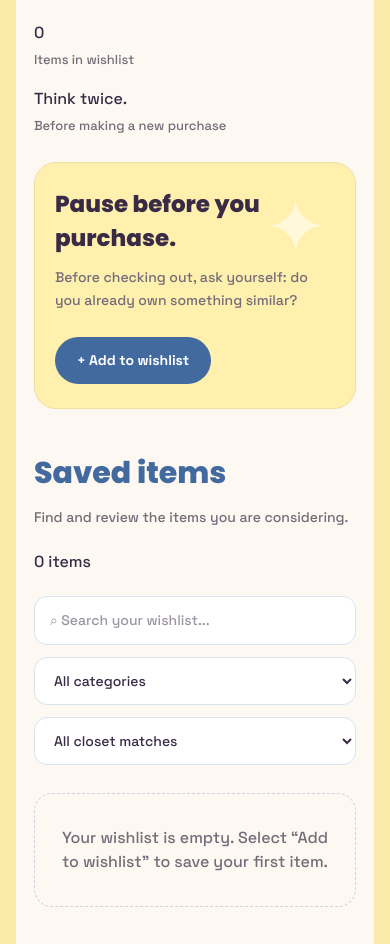
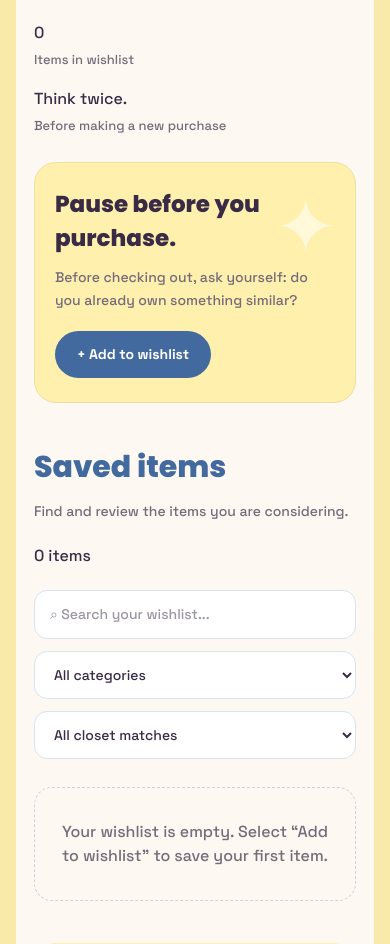
Before and after one commit to pbp-kelompok-a12/RESTYLE, a Django app: page /wishlist/ in a window 390 px wide. Shown: the part 293-1237 px from the top of the page. Run offline with Django 5.2, Linux system fonts and the light colour scheme; some libraries are stand-ins or nearby versions; some web fonts are replaced.

Commit message:
Fix wishlist layout and button overlap

```diff
--- a/main/urls.py
+++ b/main/urls.py
@@ -13,5 +13,4 @@ urlpatterns = [
     path('logout/', logout_user, name='logout'),
     path('profile/', profile_view, name="profile"),
     path('wishlist/', wishlist_view, name='wishlist'),
-
 ]
--- a/static/css/wishlist.css
+++ b/static/css/wishlist.css
@@ -1200,3 +1200,77 @@
         flex-wrap: wrap;
     }
 }
+
+/* Prevent the decorative star from covering the button */
+.wishlist-reminder {
+    gap: 32px;
+    padding-right: 40px;
+}
+
+.wishlist-reminder::after {
+    right: 125px;
+    z-index: 0;
+    pointer-events: none;
+}
+
+.wishlist-reminder > * {
+    position: relative;
+    z-index: 1;
+}
+
+/* Keep the Add to Wishlist button above decoration */
+.wishlist-reminder .wishlist-button,
+.wishlist-reminder #open-wishlist-form {
+    position: relative;
+    z-index: 2;
+    flex-shrink: 0;
+}
+
+/* Center Saved Items content and give it balanced spacing */
+.saved-items-section {
+    width: 100%;
+    max-width: 1100px;
+    margin: 42px auto;
+}
+
+/* Balance search and dropdown widths */
+.wishlist-filters {
+    display: grid;
+    grid-template-columns: minmax(0, 1fr) 180px 210px;
+    gap: 12px;
+    width: 100%;
+    max-width: 100%;
+    margin-left: auto;
+    margin-right: auto;
+}
+
+.wishlist-filters input,
+.wishlist-filters select {
+    width: 100%;
+    min-width: 0;
+    box-sizing: border-box;
+}
+
+/* Responsive layout */
+@media (max-width: 700px) {
+    .wishlist-reminder {
+        align-items: flex-start;
+        flex-direction: column;
+        gap: 18px;
+        padding: 24px 20px;
+    }
+
+    .wishlist-reminder::after {
+        right: 18px;
+        top: 8px;
+    }
+
+    .wishlist-reminder .wishlist-button,
+    .wishlist-reminder #open-wishlist-form {
+        align-self: flex-start;
+    }
+
+    .wishlist-filters {
+        grid-template-columns: minmax(0, 1fr);
+    }
+}
--- a/templates/components/navbar_app.html
+++ b/templates/components/navbar_app.html
@@ -16,7 +16,7 @@
             PLANNER
         </a>
 
-        <a href="{% url 'wishlist' %}"
+        <a href="{% url 'main:wishlist' %}"
            class="nav-links {% if request.resolver_match.url_name == 'wishlist' %}is-active{% endif %}">
             WISHLIST
         </a>
--- a/templates/wishlist.html
+++ b/templates/wishlist.html
@@ -221,7 +221,7 @@
             </p>
         </div>
 
-        <a href="{% url 'show_landing_page' %}" class="wishlist-button">
+        <a href="{% url 'main:show_landing_page' %}" class="wishlist-button">
             Back to home &rarr;
         </a>
     </section>
```
